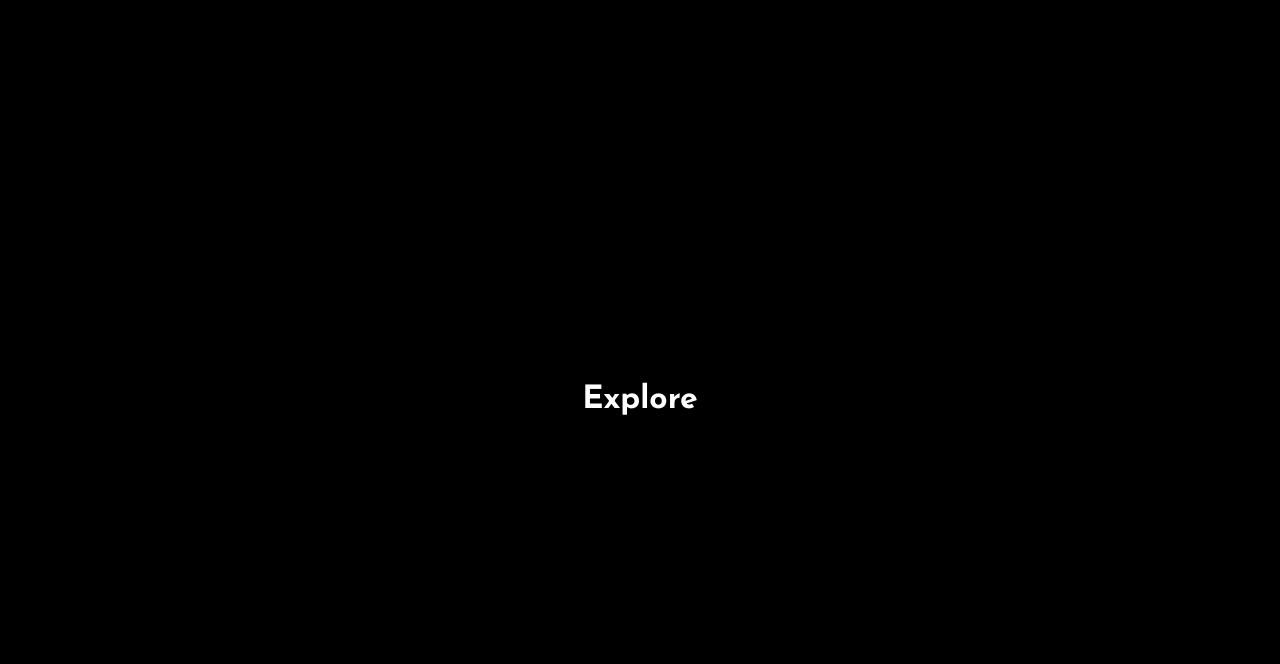
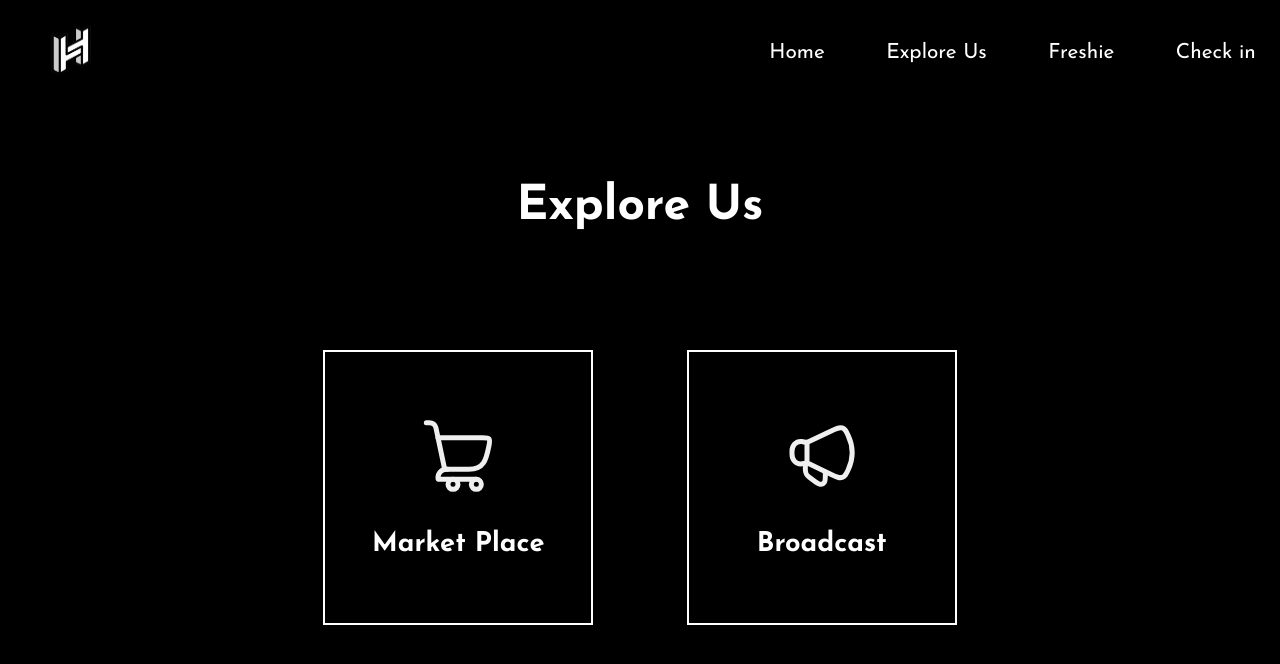
Before and after one commit to TusharSaxena2005/Full-How-ztellerz, a React (Vite) app in the folder Frontend/: page /explore in a window 1280 px wide. Shown: the top 664 px of the page. Built offline with nearby package versions, Linux system fonts and the light colour scheme; no server answers.

Commit message:
Explore page completed

```diff
--- a/Frontend/src/components/BroadCast.jsx
+++ b/Frontend/src/components/BroadCast.jsx
@@ -1,10 +1,15 @@
 import React from 'react'
+import Navbar from './Navbar'
+
 
 const BroadCast = () => {
     return (
-        <div>
-            <h1>Broadcast</h1>
-        </div>
+        <>
+            <Navbar />
+            <div>
+                <h1>broadcast</h1>
+            </div>
+        </>
     )
 }
 
--- a/Frontend/src/components/Explore.css
+++ b/Frontend/src/components/Explore.css
@@ -0,0 +1,59 @@
+#outer-explore {
+    /* border: 1px solid; */
+    width: 99dvw;
+    height: 100dvh;
+    display: flex;
+    flex-direction: column;
+    /* justify-content: center; */
+    align-items: center;
+    gap: 20px;
+}
+
+#inner-explore {
+    /* border: 1px solid; */
+    display: flex;
+    flex-direction: column;
+    justify-content: space-around;
+    align-items: center;
+    width: 50%;
+    height: 70%;
+}
+
+#inner-explore h1 {
+    font-size: 3rem;
+}
+
+#explore-option-btn {
+    /* border: 1px solid; */
+    width: 100%;
+    height: 49%;
+    display: flex;
+    justify-content: space-between;
+    align-items: center;
+}
+
+.explore-btn {
+    width: 270px;
+    height: 100%;
+    background-color: transparent;
+    border: 2px solid white;
+    display: flex;
+    flex-direction: column;
+    justify-content: center;
+    align-items: center;
+    gap: 35px;
+    cursor: pointer;
+}
+
+.explore-btn:hover {
+    background-color: rgb(255, 94, 0);
+    transition: all 0.6s ease-in-out;
+}
+
+.explore-btn img {
+    width: 30%;
+}
+
+.explore-btn h2 {
+    font-size: 1.7rem;
+}
--- a/Frontend/src/components/Explore.jsx
+++ b/Frontend/src/components/Explore.jsx
@@ -1,10 +1,27 @@
 import React from 'react'
+import './Explore.css'
+import Navbar from './Navbar'
 
 const Explore = () => {
   return (
-    <div>
-      <h1>Explore</h1>
-    </div>
+    <>
+      <div id='outer-explore'>
+        <Navbar />
+        <div id='inner-explore'>
+          <h1>Explore Us</h1>
+          <div id='explore-option-btn'>
+            <button id="explore-btn1" className="explore-btn" onClick={() => window.location.href = '/marketplace'}>
+              <img src="icons/marketplace.svg" alt="marketplace" />
+              <h2>Market Place</h2>
+            </button>
+            <button id="explore-btn2" className="explore-btn" onClick={() => window.location.href = '/broadcast'}>
+              <img src="icons/broadcast.svg" alt="broadcast" />
+              <h2>Broadcast</h2>
+            </button>
+          </div>
+        </div>
+      </div>
+    </>
   )
 }
 
--- a/Frontend/src/components/Home.jsx
+++ b/Frontend/src/components/Home.jsx
@@ -1,10 +1,15 @@
 import React from 'react'
+import Navbar from './Navbar'
+
 
 const Home = () => {
   return (
-    <div>
-      <h1>Home</h1>
-    </div>
+    <>
+      <Navbar />
+      <div>
+        <h1>Home</h1>
+      </div>
+    </>
   )
 }
 
--- a/Frontend/src/components/Login.css
+++ b/Frontend/src/components/Login.css
@@ -1,12 +1,3 @@
-body {
-    display: flex;
-    justify-content: center;
-    align-items: center;
-    height: 100dvh;
+#login-box form input,#login-box form button{
+    color: black;
 }
-
-#outer-login-box {
-    /* border: 1px solid white; */
-    width: 500px;
-    height: 50dvh;
-}
--- a/Frontend/src/components/Login.jsx
+++ b/Frontend/src/components/Login.jsx
@@ -2,13 +2,42 @@ import React from 'react'
 import './Login.css'
 
 const Login = () => {
+
+  const handleLogin = async (e) => {
+    e.preventDefault();
+    let flag = true;
+    const formData = new FormData(e.target);
+    let allData = Object.fromEntries(formData.entries());
+    if (allData.rollNo === '' || allData.password === '') {
+      document.getElementById('login-rollno').style.borderColor = 'red';
+      document.getElementById('login-password').style.borderColor = 'red';
+      flag = false;
+    }
+    const response = await fetch('http://localhost:8000/api/v1/user/login', {
+      method: 'POST',
+      headers: {
+        'Content-Type': 'application/json',
+        'Accept': 'application/json'
+      },
+      body: JSON.stringify(allData),
+      credentials: 'include'
+    });
+    if (response.ok) {
+      console.log(response.json());
+       window.location.href = '/explore';
+    }
+  };
   return (
     <>
-    <div id='outer-login-box'>
-      <div id='login-box'>
-        <h2>Log In</h2>
+      <div id='outer-login-box'>
+        <div id='login-box'>
+          <form onSubmit={handleLogin} encType='multipart/form-data'>
+            <input id='login-rollno' type="text" name='rollNo' placeholder='Enter your roll number' />
+            <input id='login-password' type="password" name='password' placeholder='Enter your password' />
+            <button type='submit'>Login</button>
+          </form>
+        </div>
       </div>
-    </div>
     </>
   )
 }
--- a/Frontend/src/components/MarketPlace.jsx
+++ b/Frontend/src/components/MarketPlace.jsx
@@ -1,10 +1,15 @@
 import React from 'react'
+import Navbar from './Navbar'
+
 
 const MarketPlace = () => {
   return (
-    <div>
-      <h1>Marketplace</h1>
-    </div>
+    <>
+      <Navbar />
+      <div>
+        <h1>marketplace</h1>
+      </div>
+    </>
   )
 }
 
--- /dev/null
+++ b/Frontend/src/components/Navbar.css
@@ -0,0 +1,54 @@
+nav {
+    /* border: 1px solid; */
+    width: 100dvw;
+    height: 13dvh;
+    display: flex;
+    justify-content: center;
+    align-items: center;
+}
+
+a {
+    text-decoration: none;
+}
+
+#navbar {
+    /* border: 1px solid; */
+    width: 97%;
+    height: 90%;
+    display: flex;
+    justify-content: space-between;
+}
+
+#logo {
+    width: 100px;
+    height: 100%;
+}
+
+#logo img {
+    width: 100%;
+    height: 100%;
+}
+
+#option-navbar {
+    width: 40%;
+    height: 100%;
+    display: flex;
+    justify-content: space-between;
+    align-items: center;
+    font-size: 1.3rem;
+}
+
+.nav-btn {
+    height: 40%;
+    display: flex;
+    justify-content: center;
+    align-items: center;
+    border-radius: 10px;
+    /* width: 85px; */
+    padding: 0 5px 0 5px;
+}
+
+.nav-btn:hover {
+    border-bottom: 1px solid rgb(255, 60, 0);
+    transition: all 0.6s ease-in-out;
+}
--- /dev/null
+++ b/Frontend/src/components/Navbar.jsx
@@ -0,0 +1,66 @@
+import React, { useState, useEffect } from 'react';
+import './Navbar.css';
+import { Link } from 'react-router-dom';
+
+const Navbar = () => {
+    const [isLoggedIn, setIsLoggedIn] = useState(false);
+    const [clientName, setClientName] = useState('');
+
+    const fetchCurrentUser = async () => {
+        try {
+            const response = await fetch('http://localhost:8000/api/v1/user/current-user', {
+                method: 'GET',
+                credentials: 'include'
+            });
+            if (response.ok) {
+                const data = await response.json();
+                setIsLoggedIn(true);
+                setClientName(data.data.name);
+            }
+        } catch (error) {
+            console.error('Error fetching current user:', error);
+        }
+    };
+
+    const handleLogout = async () => {
+        try {
+            const response = await fetch('http://localhost:8000/api/v1/user/logout', {
+                method: 'POST',
+                credentials: 'include'
+            });
+            if (response.ok) {
+                setIsLoggedIn(false);
+                setClientName('');
+                window.location.href = '/';
+            }
+        } catch (error) {
+            console.error('Error logging out:', error);
+        }
+    };
+
+    useEffect(() => {
+        fetchCurrentUser();
+    }, []);
+
+    return (
+        <>
+            <nav>
+                <div id="navbar">
+                    <div id='logo'>
+                        <img src="logo/logo1.jpg" alt="How'ztellerz" />
+                    </div>
+                    <div id='option-navbar'>
+                        <Link to='/' className='nav-btn' id='home-nav-btn'>Home</Link>
+                        <Link className='nav-btn' id='Explore-nav-btn'>Explore Us</Link>
+                        {!isLoggedIn && <Link to='/signup' className='nav-btn' id='Freshie-nav-btn'>Freshie</Link>}
+                        {!isLoggedIn && <Link to='/login' className='nav-btn' id='CheckIn-nav-btn'>Check in</Link>}
+                        {isLoggedIn && <Link onClick={handleLogout} className='nav-btn' id='Logout-nav-btn'>Logout</Link>}
+                        {isLoggedIn && <span id='clientName'>{clientName}</span>}
+                    </div>
+                </div>
+            </nav>
+        </>
+    );
+};
+
+export default Navbar;
--- a/Frontend/src/components/SignUp.css
+++ b/Frontend/src/components/SignUp.css
@@ -38,6 +38,7 @@ body {
     display: flex;
     justify-content: center;
     align-items: center;
+    cursor: pointer;
 }
 
 #signup-box-logo img {
--- a/Frontend/src/components/SignUp.jsx
+++ b/Frontend/src/components/SignUp.jsx
@@ -65,9 +65,9 @@ const SignUp = () => {
         }
 
         if (flag) {
-          window.location.href = '/login';
+          window.location.href = '/explore';
         }
-      } catch (error) {}
+      } catch (error) { }
     }
   }
 
@@ -75,7 +75,7 @@ const SignUp = () => {
     <>
       <div id='outer-signup-box'>
         <div id='signup-box'>
-          <div id='signup-box-logo'>
+          <div id='signup-box-logo' onClick={() => window.location.href = '/'} >
             <img src="logo/logo.jpg" alt="" />
           </div>
           <form onSubmit={handleSubmit} id='signup-form' encType='multipart/form-data'>
--- a/Frontend/src/index.css
+++ b/Frontend/src/index.css
@@ -8,6 +8,6 @@
   list-style: none;
 }
 
-body{
+body {
   background-color: black;
 }
```
Also changed, not shown: Frontend/public/icons/broadcast.svg (added), Frontend/public/icons/marketplace.svg (added).
